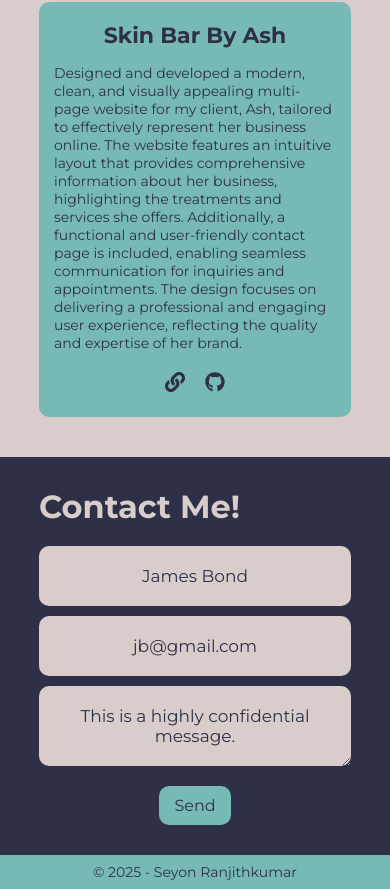
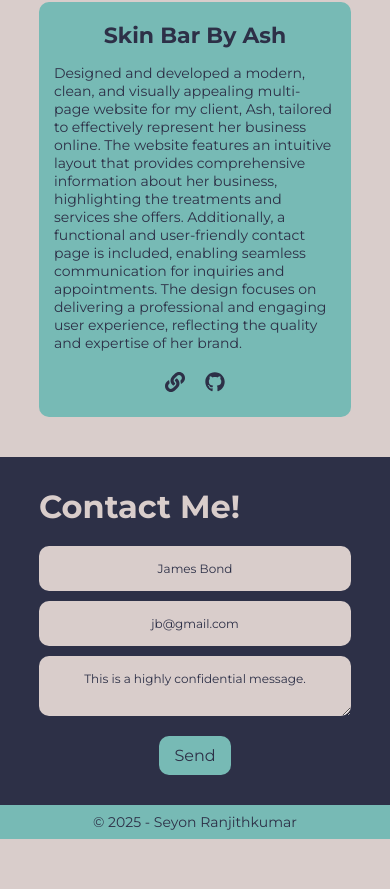
Before and after one commit to seyonr/newport, a React (Vite) app: page / in a window 390 px wide. Shown: the part 4227-5116 px from the top of the page. After the commit the page ends 5066 px from the top, so only its background shows below. Built offline with nearby package versions, Linux system fonts and the light colour scheme; no server answers.

Commit message:
all resposive done, checking leftover

```diff
--- a/src/components/Contact/Contact.css
+++ b/src/components/Contact/Contact.css
@@ -51,3 +51,15 @@
 }
 
 /* Responsive */
+@media (max-width: 1100px){
+    .contact-input{
+        font-size: 14px;
+    }
+}
+
+@media (max-width: 780px){
+    .contact-input{
+        padding: 15px;
+        font-size: 12px;
+    }
+}
```
